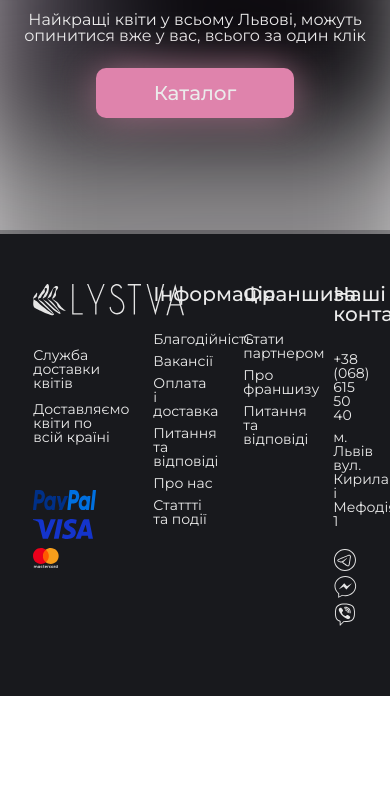
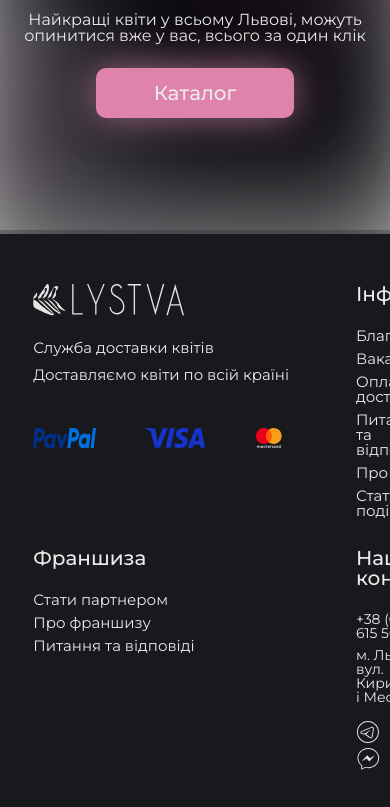
Before and after one commit to MaksMBO/Listva-Empat-, a React (Create React App) app: page / in a window 390 px wide. Shown: the part 3169-3976 px from the top of the page. Before the commit the page ends 3865 px from the top, so only its background shows below. Built offline with nearby package versions, Linux system fonts and the light colour scheme.

Commit message:
tablet footer

```diff
--- a/src/styles/footer.scss
+++ b/src/styles/footer.scss
@@ -88,4 +88,75 @@ $header-padding-left: 8.54%;
   &__social-media > *:not(:last-child) {
     margin-right: 1.5rem;
   }
+  @media (max-width: 1024px) {
+    &__content {
+      display: flex;
+    }
+    &__first-title-main {
+      font-size: 15px;
+    }
+    &__second-title-main {
+      font-size: 15px;
+    }
+    &__subtitle {
+      font-size: 15px;
+    }
+    &__logo {
+      margin-bottom: 1.5rem;
+    }
+
+    &__title {
+      margin-bottom: 1.5rem;
+    }
+    &__main {
+      width: 25.23%;
+    }
+    &__pay {
+      display: flex;
+      justify-content: space-between;
+    }
+    &__pay > *:not(:last-child) {
+      margin-right: 0;
+    }
+    &__location {
+      margin-bottom: 1rem;
+    }
+  }
+  @media (max-width: 960px) {
+    &__content {
+      display: grid;
+      grid-template-columns: repeat(2, 1fr);
+      grid-gap: 1.875rem;
+    }
+    &__main {
+      display: flex;
+      flex-direction: column;
+      grid-column: span 1;
+      width: 100%;
+    }
+
+    &__information {
+      display: flex;
+      flex-direction: column;
+      grid-column: span 1;
+      margin-left: 30%;
+    }
+
+    &__franchise {
+      display: flex;
+      flex-direction: column;
+      grid-column: span 1;
+    }
+
+    &__contacts {
+      display: flex;
+      flex-direction: column;
+      grid-column: span 1;
+      margin-left: 30%;
+    }
+
+    &__pay {
+      width: 16rem;
+    }
+  }
 }
```
